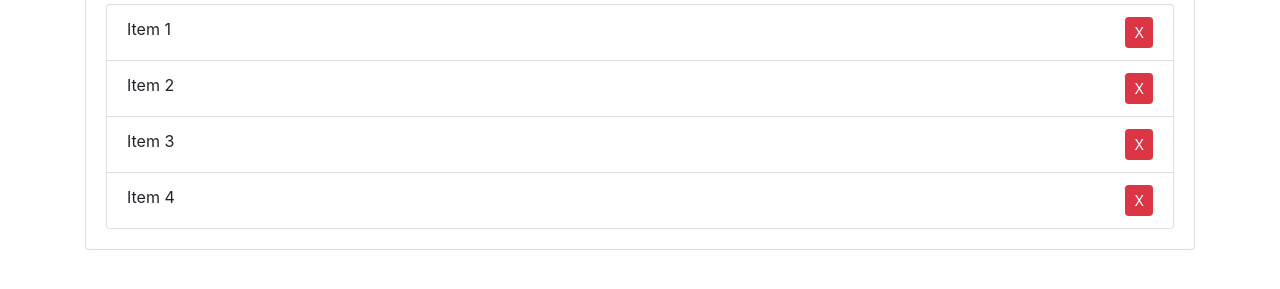
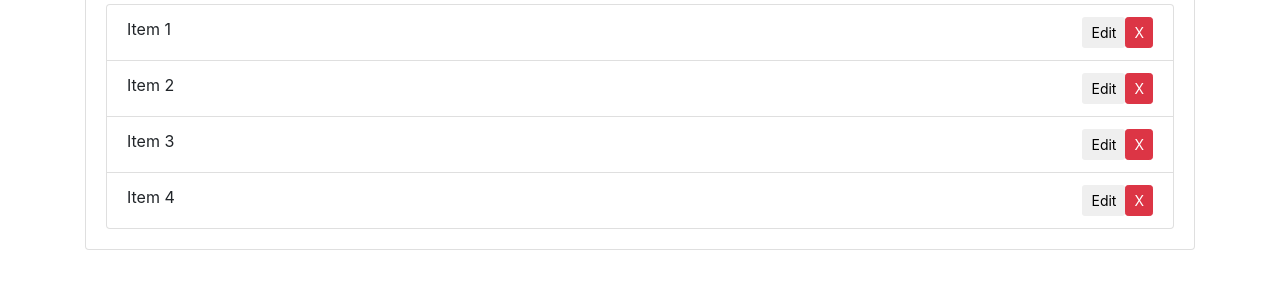
Before and after one commit to irf-z-sam/DOM-Manipulation, a plain HTML site: page index.html in a window 1280 px wide. Shown: the part 273-562 px from the top of the page. Drawn offline with nearby package versions, Linux system fonts and the light colour scheme.

Commit message:
Delete and Edit functionality(adding 'edit' btn.

```diff
--- a/index.html
+++ b/index.html
@@ -29,10 +29,10 @@
     </form>
     <h2 class="title">Items</h2>
     <ul id="items" class="list-group">
-      <li class="list-group-item">Item 1 <button class="btn btn-danger btn-sm float-right delete">X</button></li>
-      <li class="list-group-item">Item 2 <button class="btn btn-danger btn-sm float-right delete">X</button></li>
-      <li class="list-group-item">Item 3 <button class="btn btn-danger btn-sm float-right delete">X</button></li>
-      <li class="list-group-item">Item 4 <button class="btn btn-danger btn-sm float-right delete">X</button></li>
+      <li class="list-group-item">Item 1 <button class="btn btn-danger btn-sm float-right delete">X</button><button class="btn btn-sm float-right edit">Edit</button></li>
+      <li class="list-group-item">Item 2 <button class="btn btn-danger btn-sm float-right delete">X</button><button class="btn btn-sm float-right edit">Edit</button></li>
+      <li class="list-group-item">Item 3 <button class="btn btn-danger btn-sm float-right delete">X</button><button class="btn btn-sm float-right edit">Edit</button></li>
+      <li class="list-group-item">Item 4 <button class="btn btn-danger btn-sm float-right delete">X</button><button class="btn btn-sm float-right edit">Edit</button></li>
     </ul>
    </div>
   </div>
```
